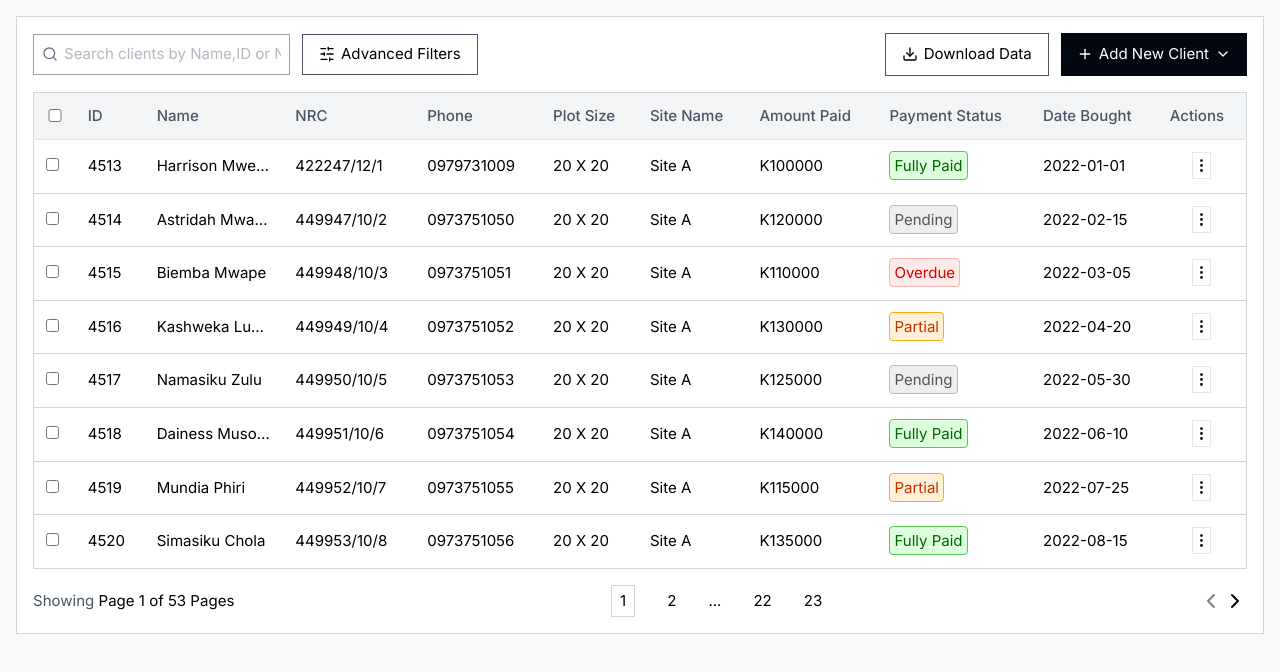
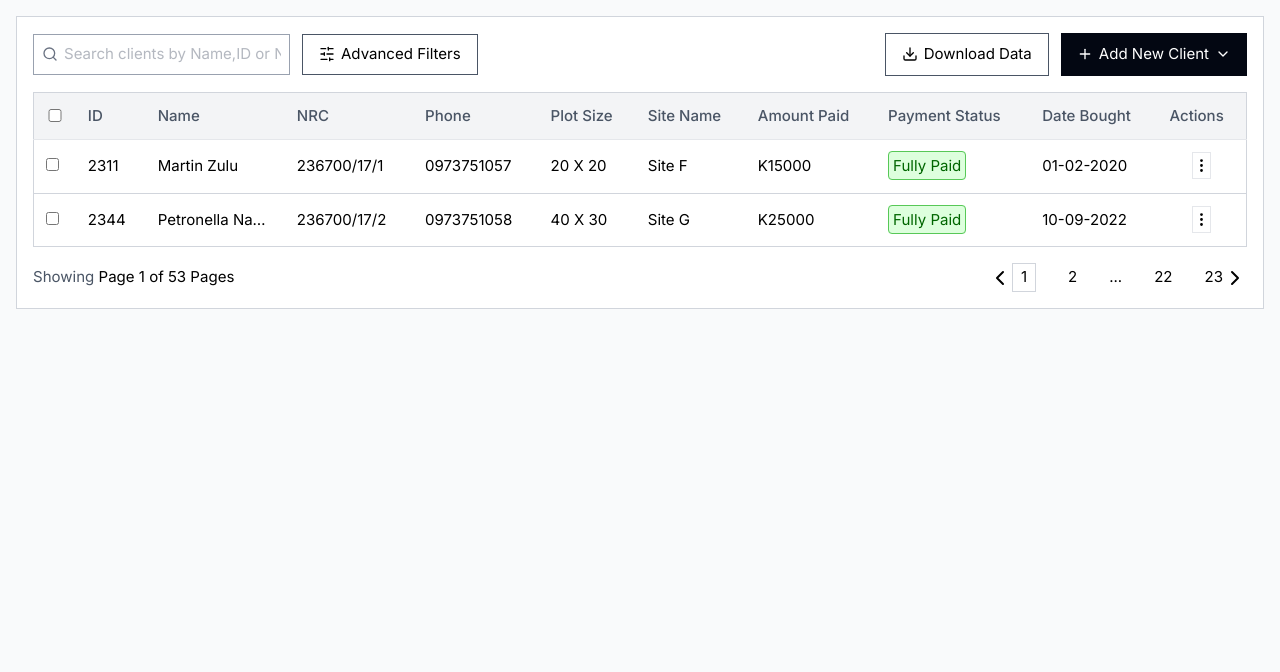
Before and after one commit to mweene/eze-future-dashboard, a React (Vite) app: page / in a window 1280 px wide. Shown: the top 672 px of the page. Built offline with nearby package versions, Linux system fonts and the light colour scheme.

Commit message:
Add new client object with more details

```diff
--- a/src/App.jsx
+++ b/src/App.jsx
@@ -8,10 +8,10 @@ import ExportClientData from "./components/ExportClientData";
 import FilterClientData from "./components/FilterClientData";
 import SidePanel from "./components/SidePanel";
 
-import { dummydata } from "./dummydata";
+import { clientsData } from "./dummydata";
 
 export default function App() {
-  const [clients, setClients] = useState(dummydata);
+  const [clients, setClients] = useState(clientsData);
   const [searchTerm, setSearchTerm] = useState("");
 
   const handleDeleteRecord = (c) => {
@@ -49,6 +49,7 @@ export default function App() {
               <AddNewClient clients={clients} updateClients={setClients} />
             </div>
           </div>
+
           {Object.entries(clients)?.length > 0 && (
             <Table clients={searchedClients} onDelete={handleDeleteRecord} />
           )}
@@ -57,15 +58,15 @@ export default function App() {
             <p className="text-gray-600">
               Showing <span className="text-black">Page 1 of 53 Pages</span>
             </p>
+            <div className="flex items-center">
+              <ChevronLeft />
               <div className="flex items-center gap-8">
-              <p className="border border-gray-300 py-1 px-2">1</p>
+                <p className="border border-gray-300 py-0.5 px-2">1</p>
                 <p>2</p>
                 <p>...</p>
                 <p>22</p>
                 <p>23</p>
               </div>
-            <div className="flex place-content-end">
-              <ChevronLeft color="gray" />
               <ChevronRight />
             </div>
           </section>
--- a/src/components/ActionsModal.jsx
+++ b/src/components/ActionsModal.jsx
@@ -65,13 +65,13 @@ const EditClientRecord = ({ onClick, children }) => {
 
 const ConfirmAction = ({ client, onClick }) => {
   return (
-    <div className="absolute right-0 p-2 bg-pink-300">
+    <div className="absolute right-0 bottom-0 mr-36 p-4 bg-white border border-gray-300">
       <h2>Are you sure you want to delete {client.name}?</h2>
       <p>this action cannot be reversed</p>
-      <button className="mx-0.5" onClick={onClick}>
+      <button className="mx-0.5 p-0.5 border" onClick={onClick}>
         yes
       </button>
-      <button>no</button>
+      <button className="p-0.5 border">no</button>
     </div>
   );
 };
--- a/src/components/ClientDetailsModal.jsx
+++ b/src/components/ClientDetailsModal.jsx
@@ -6,7 +6,7 @@ const ClientDetailsModal = ({ isOpen, handleIsOpen, client }) => {
       {isOpen && (
         <div
           key={client.id}
-          className="absolute bg-white border border-gray-300 top-0 right-0 w-96 m-4 mt-2 mr-32 shadow shadow-gray-300 z-10"
+          className="absolute bg-white border border-gray-300 top-0 right-0 m-4 mt-2 mr-32 shadow shadow-gray-300 z-10"
         >
           <section className="flex gap-4 place-content-between border-b border-gray-200 px-4 pt-3 pb-2 bg-gray-50">
             <button className="flex gap-1.5 items-center border border-gray-300 bg-white py-0.5 px-2">
@@ -23,12 +23,23 @@ const ClientDetailsModal = ({ isOpen, handleIsOpen, client }) => {
           </section>
 
           <section className="m-4 p-4 border border-gray-200 grid gap-0.5">
-            {Object.entries(client).map(([key, value]) => (
-              <div key={key} className="flex gap-4 place-content-between">
-                <p className="capitalize text-gray-600">{key}</p>
-                <p>{value}</p>
-              </div>
-            ))}
+            <>
+              {Object.entries(client).map(([key, value]) => {
+                if (value !== null && typeof value === "object")
+                  return Object.entries(value).map(([k, v]) => (
+                    <p key={k}>
+                      <span>{k}</span>
+                      <span>{v}</span>
+                    </p>
+                  ));
+                return (
+                  <p key={key}>
+                    <span>{key}</span>
+                    <span>{value}</span>
+                  </p>
+                );
+              })}
+            </>
           </section>
 
           <section className="flex gap-2 place-content-end p-2 border-t border-gray-200 [&>button]:p-0.5 [&>button]:border bg-gray-50">
--- a/src/components/Table.jsx
+++ b/src/components/Table.jsx
@@ -4,6 +4,18 @@ import ActionsModal from "./ActionsModal";
 import InputWithLabel from "./InputWithLabel";
 
 const Table = ({ clients, onDelete }) => {
+  const clientTableData = clients.map((c) => ({
+    id: c.id,
+    name: c.name,
+    nrc: c.nrc,
+    phone: c.phone,
+    plotSize: c.plotDetails.plotSize,
+    siteName: c.plotDetails.siteName,
+    amountPaid: c.plotDetails.amountPaid,
+    paymentStatus: c.plotDetails.paymentStatus,
+    dateBought: c.plotDetails.dateBought,
+  }));
+
   return (
     <div className="grid content-center items-center my-4 bg-white">
       <table className="border-collapse min-w-3/6 text-left border border-gray-300">
@@ -25,8 +37,13 @@ const Table = ({ clients, onDelete }) => {
           </tr>
         </thead>
         <tbody className="">
-          {clients.map((c) => (
-            <TableRow key={c.id} client={c} onDelete={onDelete} />
+          {clientTableData.map((c) => (
+            <TableRow
+              key={c.id}
+              fullClientData={clients.find((client) => client.id === c.id)}
+              client={c}
+              onDelete={onDelete}
+            />
           ))}
         </tbody>
       </table>
@@ -36,7 +53,7 @@ const Table = ({ clients, onDelete }) => {
 
 export default Table;
 
-const TableRow = ({ client, onDelete }) => {
+const TableRow = ({ fullClientData, client, onDelete }) => {
   const [isModelOpen, setIsModelOpen] = useState(false);
   const handleModalReveal = () => setIsModelOpen((prev) => !prev);
 
@@ -68,7 +85,7 @@ const TableRow = ({ client, onDelete }) => {
         </button>
         {isModelOpen && (
           <ActionsModal
-            client={client}
+            client={fullClientData}
             onReveal={handleModalReveal}
             onDelete={onDelete}
           />
--- a/src/dummydata.js
+++ b/src/dummydata.js
@@ -1,114 +1,85 @@
-export const dummydata = [
+export const clientsData = [
   {
-    id: 4513,
-    name: "Harrison Mweene",
-    nrc: "422247/12/1",
-    phone: "0979731009",
-    address: "Garden Compound, Lusaka",
-    plotSize: "20 x 20",
-    plotNumber: "3a",
-    siteName: "Site A",
-    amountPaid: 100000,
-    paymentStatus: "fully paid",
-    dateBought: "2022-01-01",
-    dateUpdated: "2024-03-22",
+    id: 2311,
+    name: "Martin Zulu",
+    sex: "male",
+    nrc: "236700/17/1",
+    phone: "0973751057",
+    email: "martin.zulu@example.com",
+    address: "Garden Chilulu, Lusaka",
+
+    plotDetails: {
+      plotSize: "20 x 20",
+      plotNumber: "7",
+      siteName: "Site F",
+      grandPrice: 15000,
+      amountPaid: 15000,
+      balance: 0,
+      allocated: true,
+      allocationDate: "2024-09-20",
+      paymentStatus: "fully paid",
+      dateBought: "01-02-2020",
+      dateUpdated: "15-09-2025",
+    },
+
+    witness: {
+      name: "Jane Doe",
+      sex: "female",
+      nrc: "449952/10/7",
+      email: "jane.doe@example.com",
+      phone: "0973751058",
+      address: "123 Main St, Anytown, USA",
+      relationship: "sister",
+    },
+
+    documents: {
+      nrc: "https://gdrive.com/file/1234567890",
+      letterOfSale: "https://gdrive.com/file/1232547899",
+      landAgreement: "https://gdrive.com/file/3232547853",
+      allocationForm: "https://gdrive.com/file/3232547855",
+      authorizationLetter: "https://gdrive.com/file/3232547854",
+    },
   },
+
   {
-    id: 4514,
-    name: "Astridah Mwaba",
-    nrc: "449947/10/2",
-    phone: "0973751050",
-    address: "Garden Compound, Lusaka",
-    plotSize: "20 x 20",
-    plotNumber: "3b",
-    siteName: "Site A",
-    amountPaid: 120000,
-    paymentStatus: "pending",
-    dateBought: "2022-02-15",
-    dateUpdated: "2024-04-10",
-  },
-  {
-    id: 4515,
-    name: "Biemba Mwape",
-    nrc: "449948/10/3",
-    phone: "0973751051",
-    address: "Garden Compound, Lusaka",
-    plotSize: "20 x 20",
-    plotNumber: "3c",
-    siteName: "Site A",
-    amountPaid: 110000,
-    paymentStatus: "overdue",
-    dateBought: "2022-03-05",
-    dateUpdated: "2024-05-01",
-  },
-  {
-    id: 4516,
-    name: "Kashweka Lungu",
-    nrc: "449949/10/4",
-    phone: "0973751052",
-    address: "Garden Compound, Lusaka",
-    plotSize: "20 x 20",
-    plotNumber: "3d",
-    siteName: "Site A",
-    amountPaid: 130000,
-    paymentStatus: "partial",
-    dateBought: "2022-04-20",
-    dateUpdated: "2024-06-15",
-  },
-  {
-    id: 4517,
-    name: "Namasiku Zulu",
-    nrc: "449950/10/5",
-    phone: "0973751053",
-    address: "Garden Compound, Lusaka",
-    plotSize: "20 x 20",
-    plotNumber: "3e",
-    siteName: "Site A",
-    amountPaid: 125000,
-    paymentStatus: "pending",
-    dateBought: "2022-05-30",
-    dateUpdated: "2024-07-01",
-  },
-  {
-    id: 4518,
-    name: "Dainess Musonda",
-    nrc: "449951/10/6",
-    phone: "0973751054",
-    address: "Garden Compound, Lusaka",
-    plotSize: "20 x 20",
-    plotNumber: "3f",
-    siteName: "Site A",
-    amountPaid: 140000,
-    paymentStatus: "fully paid",
-    dateBought: "2022-06-10",
-    dateUpdated: "2024-07-10",
-  },
-  {
-    id: 4519,
-    name: "Mundia Phiri",
-    nrc: "449952/10/7",
-    phone: "0973751055",
-    address: "Garden Compound, Lusaka",
-    plotSize: "20 x 20",
-    plotNumber: "3g",
-    siteName: "Site A",
-    amountPaid: 115000,
-    paymentStatus: "partial",
-    dateBought: "2022-07-25",
-    dateUpdated: "2024-08-05",
-  },
-  {
-    id: 4520,
-    name: "Simasiku Chola",
-    nrc: "449953/10/8",
-    phone: "0973751056",
-    address: "Garden Compound, Lusaka",
-    plotSize: "20 x 20",
-    plotNumber: "3h",
-    siteName: "Site A",
-    amountPaid: 135000,
-    paymentStatus: "fully paid",
-    dateBought: "2022-08-15",
-    dateUpdated: "2024-08-20",
+    id: 2344,
+    name: "Petronella Nayame",
+    sex: "female",
+    nrc: "236700/17/2",
+    phone: "0973751058",
+    email: "patronella.nayame@example.com",
+    address: "katimamulio road, garden chilulu",
+
+    plotDetails: {
+      plotSize: "40 x 30",
+      plotNumber: "12",
+      siteName: "Site G",
+      grandPrice: 25000,
+      amountPaid: 25000,
+      balance: 0,
+      allocated: true,
+      allocationDate: "2024-09-20",
+      paymentStatus: "fully paid",
+      dateBought: "10-09-2022",
+      dateUpdated: "14-09-2024",
+    },
+
+    witness: {
+      name: "Maxwell Maambo",
+      sex: "male",
+      nrc: "449952/10/7",
+      email: "maxwell.maambo@example.com",
+      phone: "0973751058",
+      address: "123 Main St, Anytown, USA",
+      relationship: "brother",
+    },
+
+    documents: {
+      nrc: "https://gdrive.com/file/1234567890",
+      letterOfSale: "https://gdrive.com/file/1232547899",
+      landAgreement: "https://gdrive.com/file/3232547853",
+      allocationForm: "https://gdrive.com/file/3232547855",
+      authorizationLetter: "https://gdrive.com/file/3232547854",
+    },
   },
 ];
```
Lines whose indentation alone changed are shown as unchanged.
